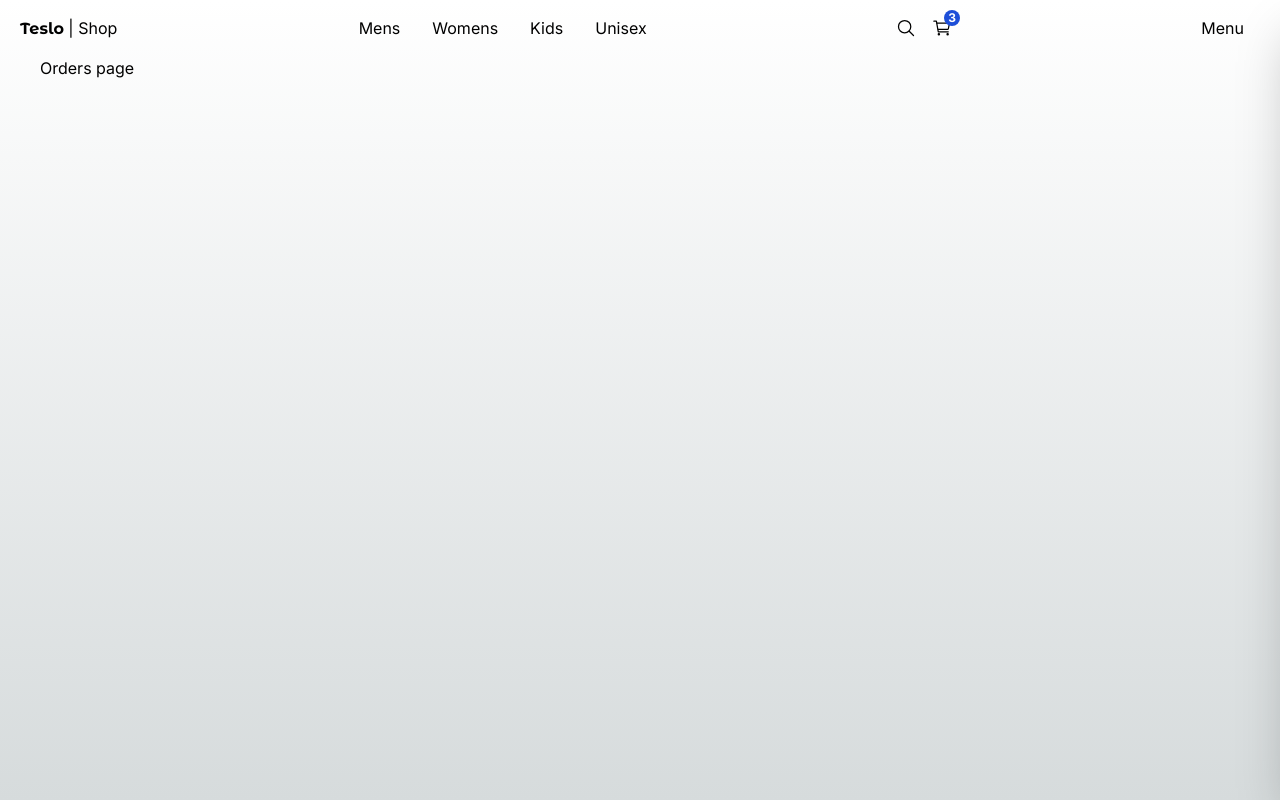
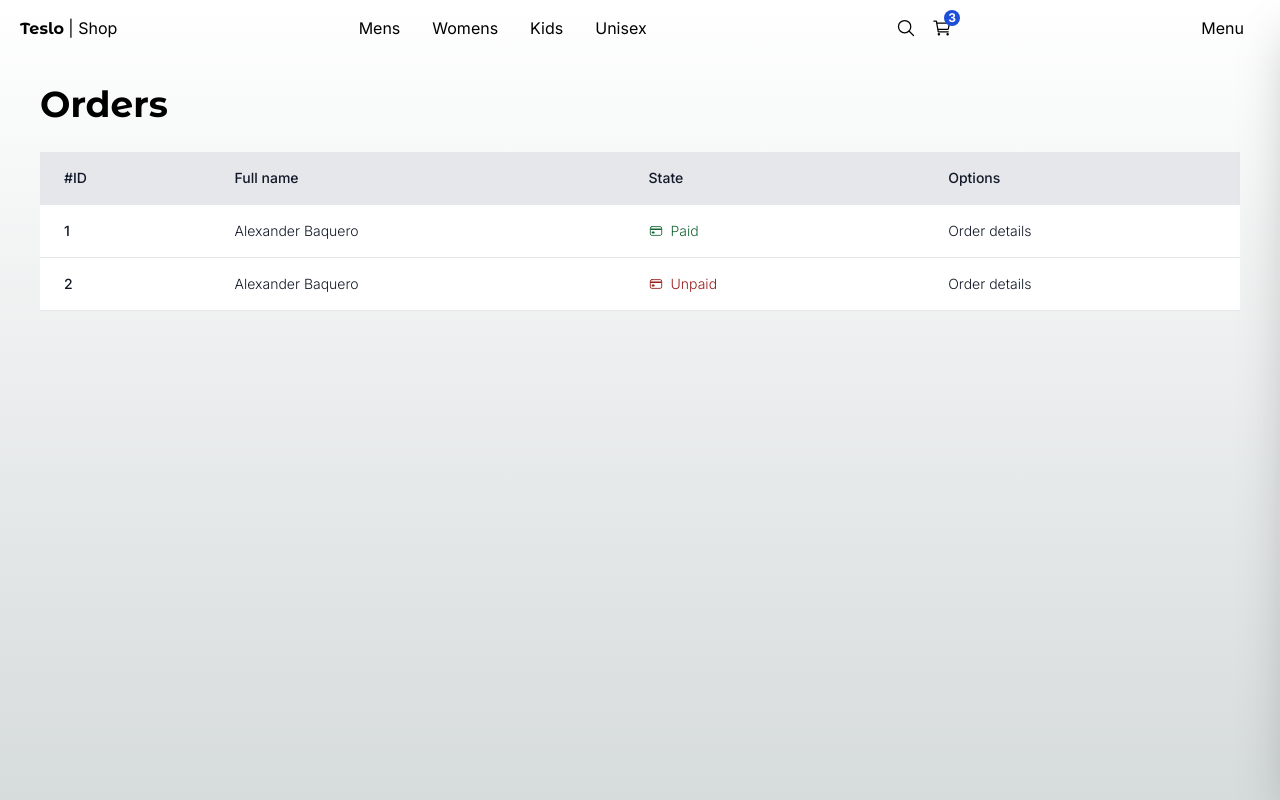
Before and after one commit to babaquero07/teslo-shop, a Next.js app: page /orders in a window 1280 px wide. Built offline with nearby package versions, Linux system fonts and the light colour scheme.

Commit message:
Add orders page with hoverable table

```diff
--- a/src/app/(shop)/orders/page.tsx
+++ b/src/app/(shop)/orders/page.tsx
@@ -1,7 +1,83 @@
+// https://tailwindcomponents.com/component/hoverable-table
+import Title from "@/components/ui/title/Title";
+
+import Link from "next/link";
+import { IoCardOutline } from "react-icons/io5";
+
 export default function () {
   return (
-    <div>
-      <h1>Orders page</h1>
-    </div>
+    <>
+      <Title title="Orders" />
+
+      <div className="mb-10">
+        <table className="min-w-full">
+          <thead className="bg-gray-200 border-b">
+            <tr>
+              <th
+                scope="col"
+                className="text-sm font-medium text-gray-900 px-6 py-4 text-left"
+              >
+                #ID
+              </th>
+              <th
+                scope="col"
+                className="text-sm font-medium text-gray-900 px-6 py-4 text-left"
+              >
+                Full name
+              </th>
+              <th
+                scope="col"
+                className="text-sm font-medium text-gray-900 px-6 py-4 text-left"
+              >
+                State
+              </th>
+              <th
+                scope="col"
+                className="text-sm font-medium text-gray-900 px-6 py-4 text-left"
+              >
+                Options
+              </th>
+            </tr>
+          </thead>
+          <tbody>
+            <tr className="bg-white border-b transition duration-300 ease-in-out hover:bg-gray-100">
+              <td className="px-6 py-4 whitespace-nowrap text-sm font-medium text-gray-900">
+                1
+              </td>
+              <td className="text-sm text-gray-900 font-light px-6 py-4 whitespace-nowrap">
+                Alexander Baquero
+              </td>
+              <td className="flex items-center text-sm  text-gray-900 font-light px-6 py-4 whitespace-nowrap">
+                <IoCardOutline className="text-green-800" />
+                <span className="mx-2 text-green-800">Paid</span>
+              </td>
+              <td className="text-sm text-gray-900 font-light px-6 ">
+                <Link href="/orders/123" className="hover:underline">
+                  Order details
+                </Link>
+              </td>
+            </tr>
+
+            <tr className="bg-white border-b transition duration-300 ease-in-out hover:bg-gray-100">
+              <td className="px-6 py-4 whitespace-nowrap text-sm font-medium text-gray-900">
+                2
+              </td>
+              <td className="text-sm text-gray-900 font-light px-6 py-4 whitespace-nowrap">
+                Alexander Baquero
+              </td>
+              <td className="flex items-center text-sm  text-gray-900 font-light px-6 py-4 whitespace-nowrap">
+                <IoCardOutline className="text-red-800" />
+                <span className="mx-2 text-red-800">Unpaid</span>
+              </td>
+              <td className="text-sm text-gray-900 font-light px-6 ">
+                <Link href="/orders/123" className="hover:underline">
+                  Order details
+                </Link>
+              </td>
+            </tr>
+          </tbody>
+        </table>
+      </div>
+    </>
   );
 }
```
